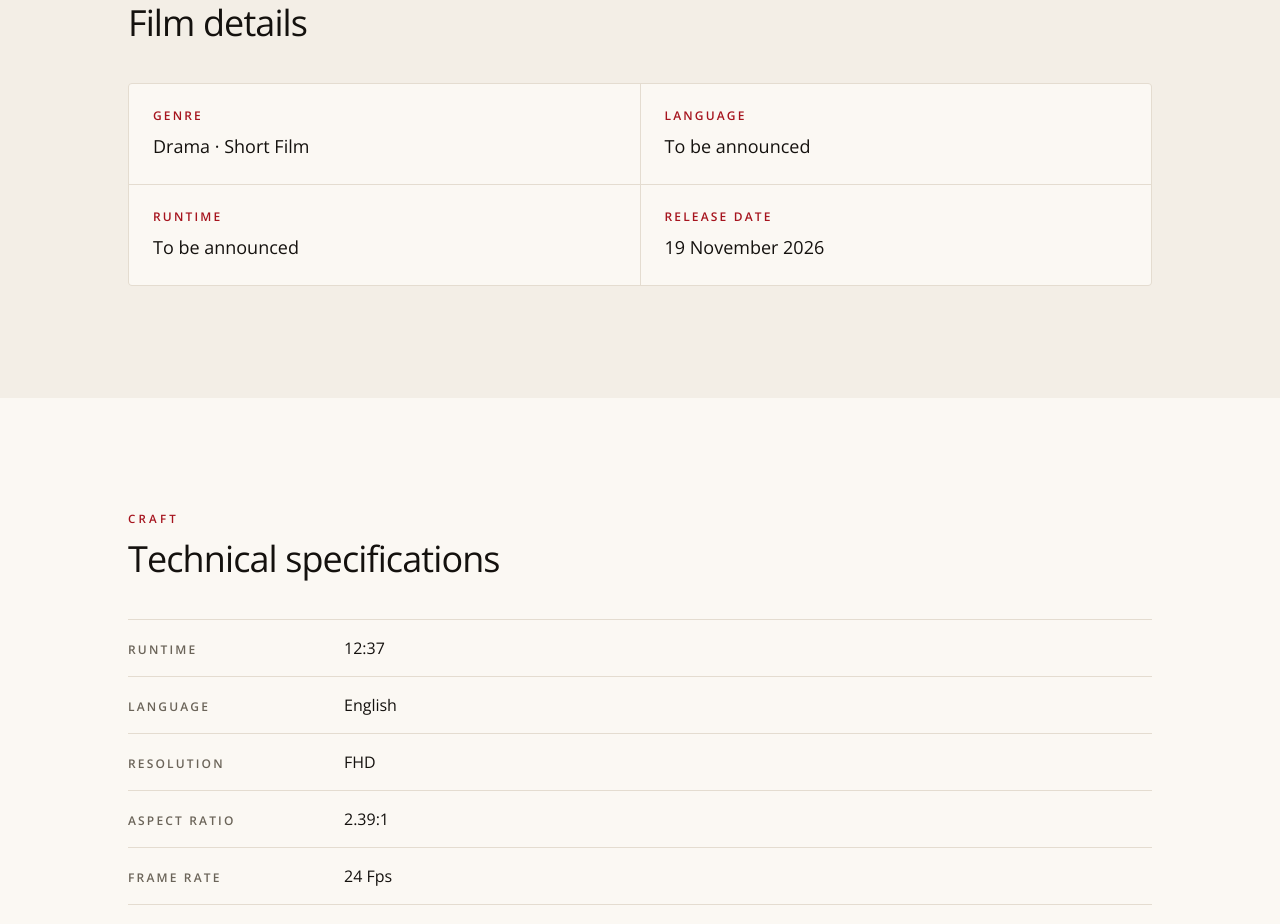
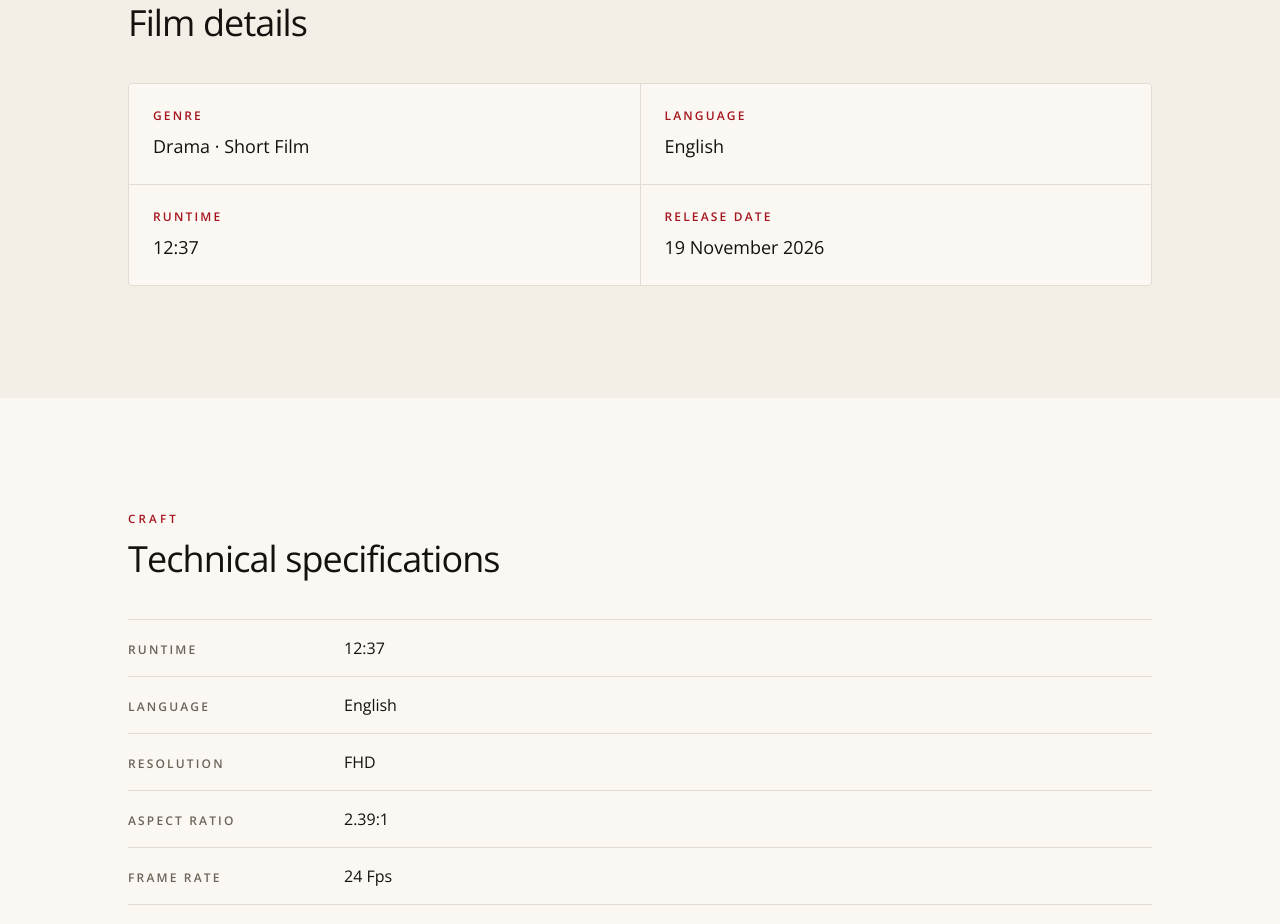
Before and after one commit to dsframeworks/iamhereshortfilm, a React (Vite) app: page / in a window 1280 px wide. Shown: the part 1460-2384 px from the top of the page. Built offline with nearby package versions, Linux system fonts and the light colour scheme; no server answers.

Commit message:
Update language and runtime for site content

```diff
--- a/src/content/siteContent.ts
+++ b/src/content/siteContent.ts
@@ -12,8 +12,8 @@ export const SITE_CONTENT: SiteContent = {
   synopsis:
     "I'M HERE is a short film about presence — about the quiet, aching need to be seen and to matter to someone. Told through intimate, unhurried images, it follows a single soul searching for connection in an indifferent world, and the small, luminous moment in which that connection is finally found.",
   genre: 'Drama · Short Film',
-  language: 'To be announced',
-  runtime: 'To be announced',
+  language: 'English',
+  runtime: '12:37',
   releaseDate: '19 November 2026',
   releaseMessage: "I'M HERE is now streaming.",
   pageTitle: "I'M HERE — Official Short Film",
```
